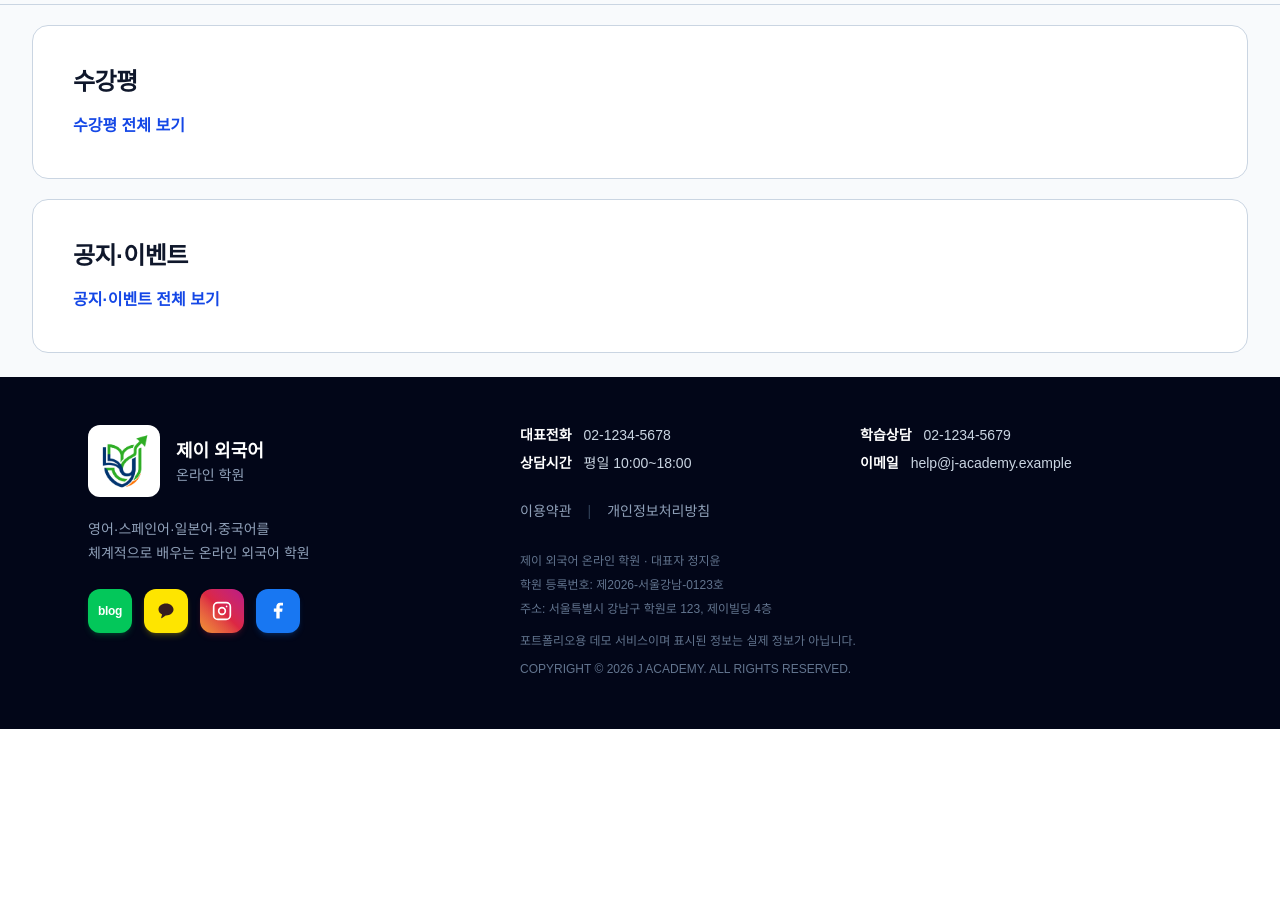
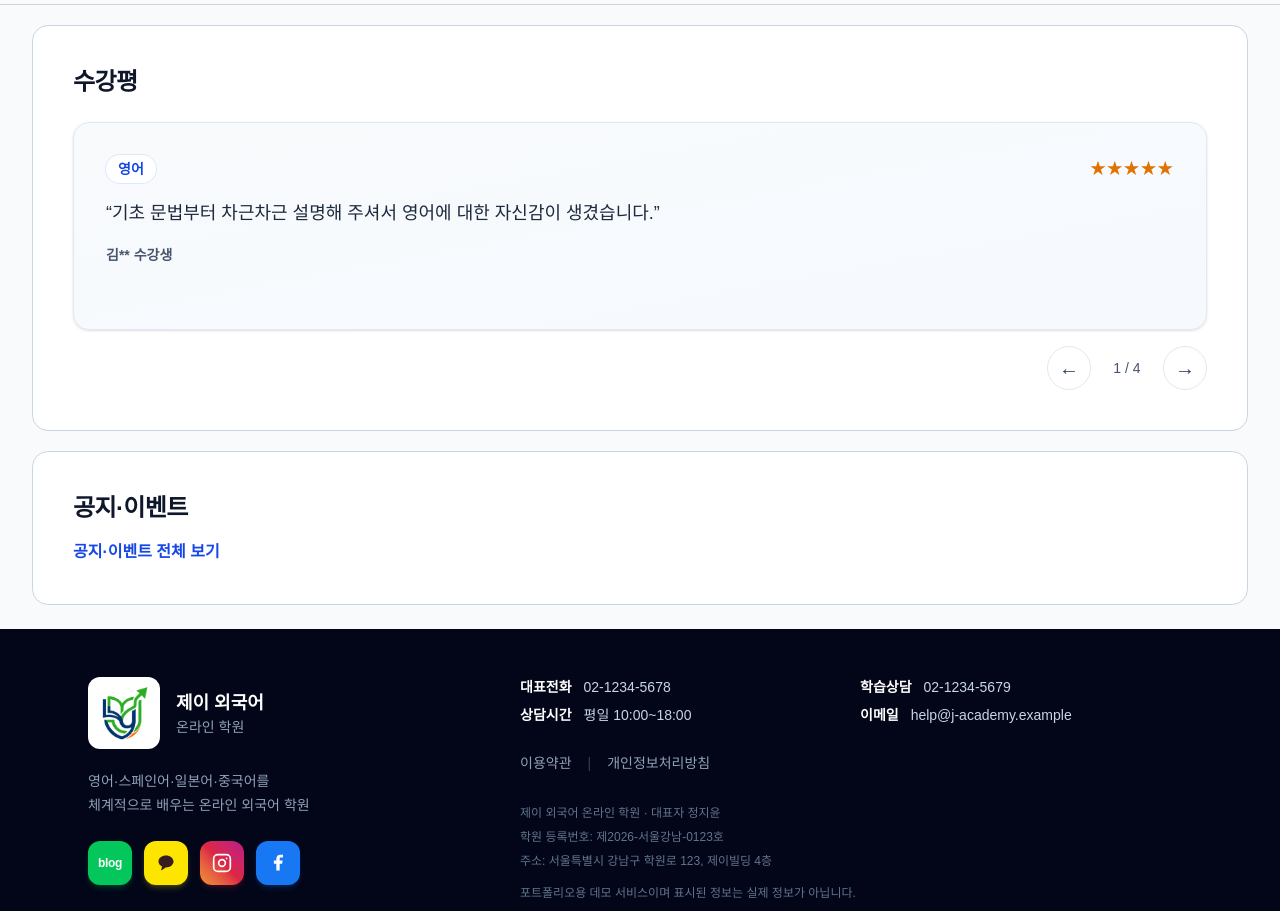
Before and after one commit to jeongjiyun777-ui/j-academy, a Next.js app in the folder frontend/: page / in a window 1280 px wide. Shown: the part 839-1750 px from the top of the page. Before the commit the page ends 1568 px from the top, so only its background shows below. Built offline with nearby package versions, Linux system fonts and the light colour scheme.

Commit message:
메인 수강평을 이전 다음 버튼이 있는 카드로 구성

```diff
--- a/frontend/app/(components)/home/HomeSections.tsx
+++ b/frontend/app/(components)/home/HomeSections.tsx
@@ -1,5 +1,6 @@
 import Image from "next/image";
 import Link from "next/link";
+import ReviewCarousel from "./ReviewCarousel";
 
 const sectionClass =
   "w-full scroll-mt-64 rounded-2xl border border-slate-300 bg-white px-6 py-10 sm:px-10 md:scroll-mt-44 lg:scroll-mt-36";
@@ -34,9 +35,7 @@ export default function HomeSections() {
         <h2 id="reviews-heading" className="text-2xl font-bold tracking-tight text-slate-900">
           수강평
         </h2>
-        <Link href="/reviews" className="mt-4 inline-block font-semibold text-blue-700 hover:underline">
-          수강평 전체 보기
-        </Link>
+        <ReviewCarousel />
       </section>
 
       <section id="notice" aria-labelledby="notice-heading" className={sectionClass}>
--- /dev/null
+++ b/frontend/app/(components)/home/ReviewCarousel.tsx
@@ -0,0 +1,52 @@
+"use client";
+
+import { useState } from "react";
+import { REVIEW_DATA } from "./reviewData";
+
+const buttonClass =
+  "grid size-11 place-items-center rounded-full border border-slate-200 bg-white text-xl text-slate-700 transition-colors hover:border-blue-300 hover:bg-blue-50 hover:text-blue-700 focus-visible:outline-2 focus-visible:outline-offset-2 focus-visible:outline-blue-600";
+
+export default function ReviewCarousel() {
+  const [index, setIndex] = useState(0);
+  const total = REVIEW_DATA.length;
+  const { name, subject, review } = REVIEW_DATA[index];
+
+  function move(step: number) {
+    setIndex((current) => (current + step + total) % total);
+  }
+
+  return (
+    <div className="mt-6">
+      <article
+        aria-live="polite"
+        aria-atomic="true"
+        className="grid min-h-52 content-start gap-4 rounded-2xl border border-slate-200 bg-gradient-to-br from-slate-50 to-blue-50/60 p-5 shadow-sm sm:p-8"
+      >
+        <div className="flex flex-wrap items-center justify-between gap-3">
+          <span className="rounded-full bg-white px-3 py-1 text-sm font-semibold text-blue-700 ring-1 ring-blue-100">
+            {subject}
+          </span>
+          <span role="img" aria-label="별점 5점 만점에 5점" className="tracking-wider text-amber-600">
+            ★★★★★
+          </span>
+        </div>
+        <blockquote className="break-keep text-lg leading-relaxed text-slate-800">
+          “{review}”
+        </blockquote>
+        <p className="text-sm font-semibold text-slate-600">{name} 수강생</p>
+      </article>
+
+      <div className="mt-4 flex items-center justify-end gap-3">
+        <button type="button" aria-label="이전 수강평" className={buttonClass} onClick={() => move(-1)}>
+          <span aria-hidden="true">←</span>
+        </button>
+        <span className="min-w-12 text-center text-sm tabular-nums text-slate-600">
+          {index + 1} / {total}
+        </span>
+        <button type="button" aria-label="다음 수강평" className={buttonClass} onClick={() => move(1)}>
+          <span aria-hidden="true">→</span>
+        </button>
+      </div>
+    </div>
+  );
+}
--- /dev/null
+++ b/frontend/app/(components)/home/reviewData.ts
@@ -0,0 +1,26 @@
+export const REVIEW_DATA = [
+  {
+    name: "김**",
+    subject: "영어",
+    review: "기초 문법부터 차근차근 설명해 주셔서 영어에 대한 자신감이 생겼습니다.",
+    delay: 0.3
+  },
+  {
+    name: "박**",
+    subject: "중국어",
+    review: "발음과 성조를 반복해서 연습하면서 중국어를 말하는 부담이 줄었습니다.",
+    delay: 0.5
+  },
+  {
+    name: "이**",
+    subject: "일본어",
+    review: "어려웠던 일본어 문법을 쉽게 설명해 주셔서 학습 내용을 이해하는 데 도움이 되었습니다.",
+    delay: 0.7
+  },
+  {
+    name: "정**",
+    subject: "스페인어",
+    review: "실생활에서 활용할 수 있는 표현을 중심으로 배워 스페인어 회화가 재미있어졌습니다.",
+    delay: 0.9
+  }
+];
--- a/frontend/app/(learning)/reviews/page.tsx
+++ b/frontend/app/(learning)/reviews/page.tsx
@@ -3,6 +3,7 @@
 import Link from "next/link";
 import Image from "next/image";
 import { motion } from "framer-motion";
+import { REVIEW_DATA } from "../../(components)/home/reviewData";
 
 
 const PageHeader = () => (
@@ -112,32 +113,7 @@ const BackButton = () => (
 );
 
 
-const REVIEW_DATA = [
-  {
-    name: "김**",
-    subject: "영어",
-    review: "기초 문법부터 차근차근 설명해 주셔서 영어에 대한 자신감이 생겼습니다.",
-    delay: 0.3
-  },
-  {
-    name: "박**",
-    subject: "중국어",
-    review: "발음과 성조를 반복해서 연습하면서 중국어를 말하는 부담이 줄었습니다.",
-    delay: 0.5
-  },
-  {
-    name: "이**",
-    subject: "일본어",
-    review: "어려웠던 일본어 문법을 쉽게 설명해 주셔서 학습 내용을 이해하는 데 도움이 되었습니다.",
-    delay: 0.7
-  },
-  {
-    name: "정**",
-    subject: "스페인어",
-    review: "실생활에서 활용할 수 있는 표현을 중심으로 배워 스페인어 회화가 재미있어졌습니다.",
-    delay: 0.9
-  }
-];
+
 
 export default function ManagePage() {
   return (
```
